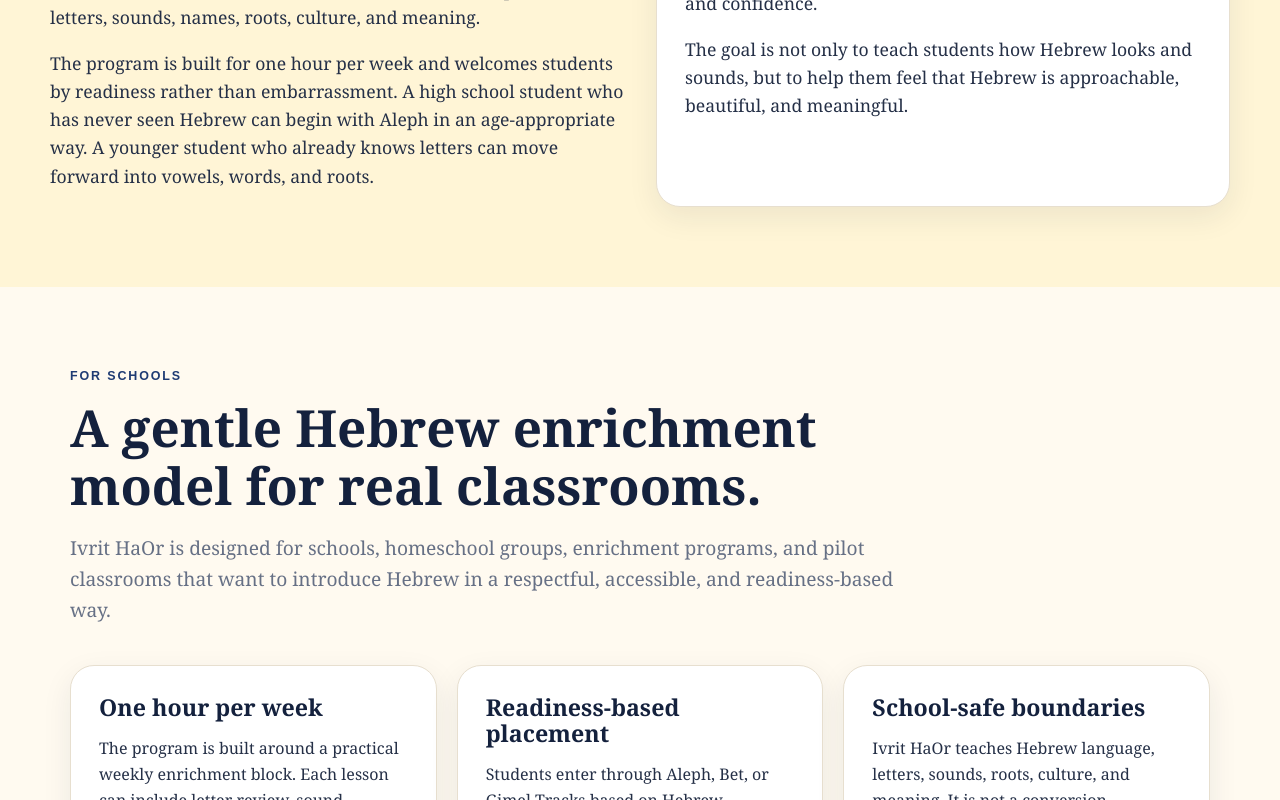
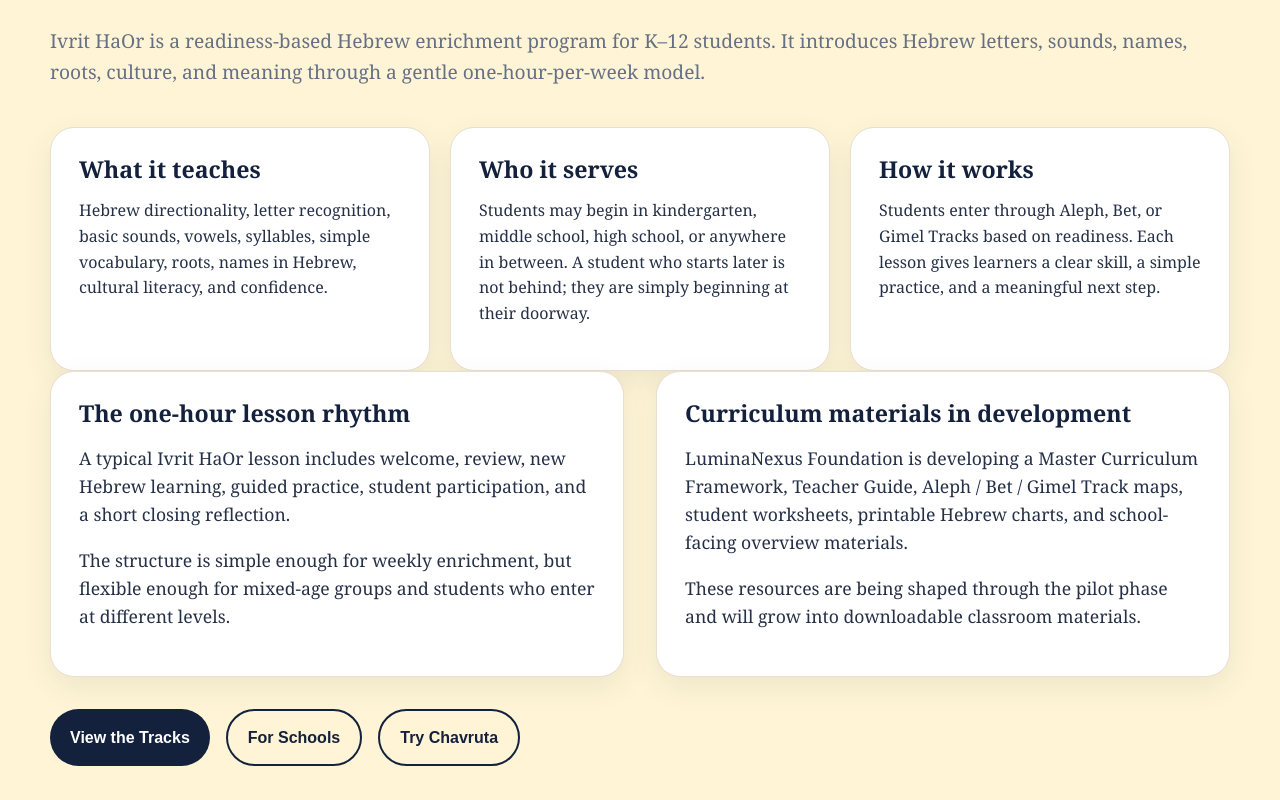
Before and after one commit to richardatf-oss/luminanexus-site, a React (Vite) app: page / in a window 1280 px wide. Shown: the part 1680-2480 px from the top of the page. Built offline with nearby package versions, Linux system fonts and the light colour scheme.

Commit message:
Update App.jsx

```diff
--- a/src/App.jsx
+++ b/src/App.jsx
@@ -158,43 +158,92 @@
             </article>
           </div>
         </section>
-
 <section id="ivrit-haor" className="section warm">
-          <div className="two-column">
-            <div>
+  <div className="section-heading">
     <p className="eyebrow">Ivrit HaOr</p>
 
-              <h2>Hebrew of Light</h2>
+    <h2>Hebrew of Light: the LuminaNexus curriculum.</h2>
+
+    <p className="section-intro">
+      Ivrit HaOr is a readiness-based Hebrew enrichment program for K–12
+      students. It introduces Hebrew letters, sounds, names, roots, culture,
+      and meaning through a gentle one-hour-per-week model.
+    </p>
+  </div>
+
+  <div className="feature-grid">
+    <article className="feature-card">
+      <h3>What it teaches</h3>
+      <p>
+        Hebrew directionality, letter recognition, basic sounds, vowels,
+        syllables, simple vocabulary, roots, names in Hebrew, cultural
+        literacy, and confidence.
+      </p>
+    </article>
+
+    <article className="feature-card">
+      <h3>Who it serves</h3>
+      <p>
+        Students may begin in kindergarten, middle school, high school, or
+        anywhere in between. A student who starts later is not behind; they are
+        simply beginning at their doorway.
+      </p>
+    </article>
+
+    <article className="feature-card">
+      <h3>How it works</h3>
+      <p>
+        Students enter through Aleph, Bet, or Gimel Tracks based on readiness.
+        Each lesson gives learners a clear skill, a simple practice, and a
+        meaningful next step.
+      </p>
+    </article>
+  </div>
+
+  <div className="two-column">
+    <div className="feature-card">
+      <h3>The one-hour lesson rhythm</h3>
 
       <p>
-                Ivrit HaOr is the LuminaNexus Hebrew curriculum: a path of
-                letters, sounds, names, roots, culture, and meaning.
+        A typical Ivrit HaOr lesson includes welcome, review, new Hebrew
+        learning, guided practice, student participation, and a short closing
+        reflection.
       </p>
 
       <p>
-                The program is built for one hour per week and welcomes students
-                by readiness rather than embarrassment. A high school student
-                who has never seen Hebrew can begin with Aleph in an
-                age-appropriate way. A younger student who already knows letters
-                can move forward into vowels, words, and roots.
+        The structure is simple enough for weekly enrichment, but flexible
+        enough for mixed-age groups and students who enter at different levels.
       </p>
     </div>
 
     <div className="feature-card">
-              <h3>What students learn</h3>
+      <h3>Curriculum materials in development</h3>
 
       <p>
-                Hebrew directionality, letter recognition, sounds, names,
-                vowels, syllables, simple vocabulary, roots, culture, meaning,
-                and confidence.
+        LuminaNexus Foundation is developing a Master Curriculum Framework,
+        Teacher Guide, Aleph / Bet / Gimel Track maps, student worksheets,
+        printable Hebrew charts, and school-facing overview materials.
       </p>
 
       <p>
-                The goal is not only to teach students how Hebrew looks and
-                sounds, but to help them feel that Hebrew is approachable,
-                beautiful, and meaningful.
+        These resources are being shaped through the pilot phase and will grow
+        into downloadable classroom materials.
       </p>
     </div>
+  </div>
+
+  <div className="hero-actions">
+    <a className="button primary" href="#tracks">
+      View the Tracks
+    </a>
+
+    <a className="button secondary" href="#schools">
+      For Schools
+    </a>
+
+    <a className="button secondary" href="#chavruta">
+      Try Chavruta
+    </a>
   </div>
 </section>
 <section id="schools" className="section">
```
Lines whose indentation alone changed are shown as unchanged.
